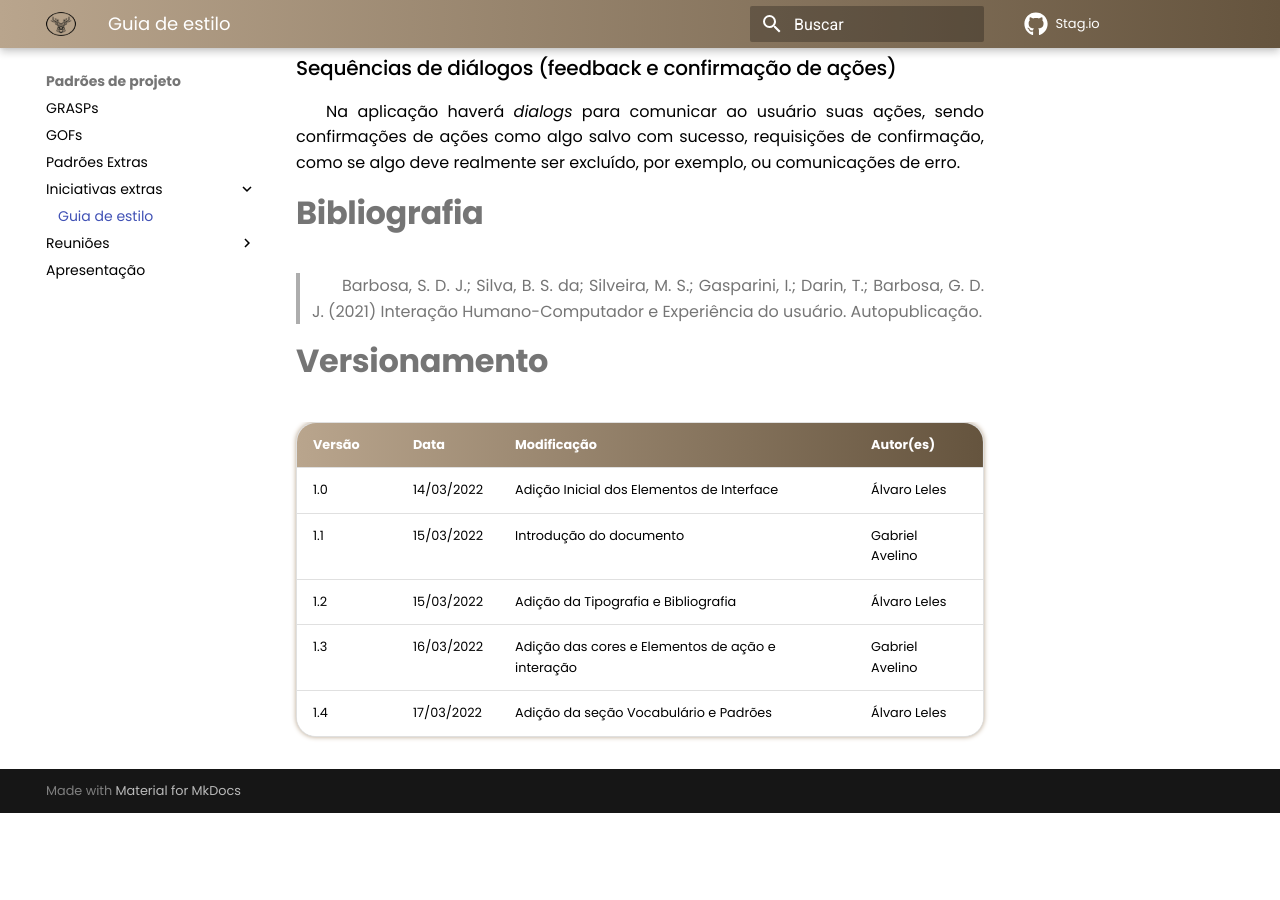
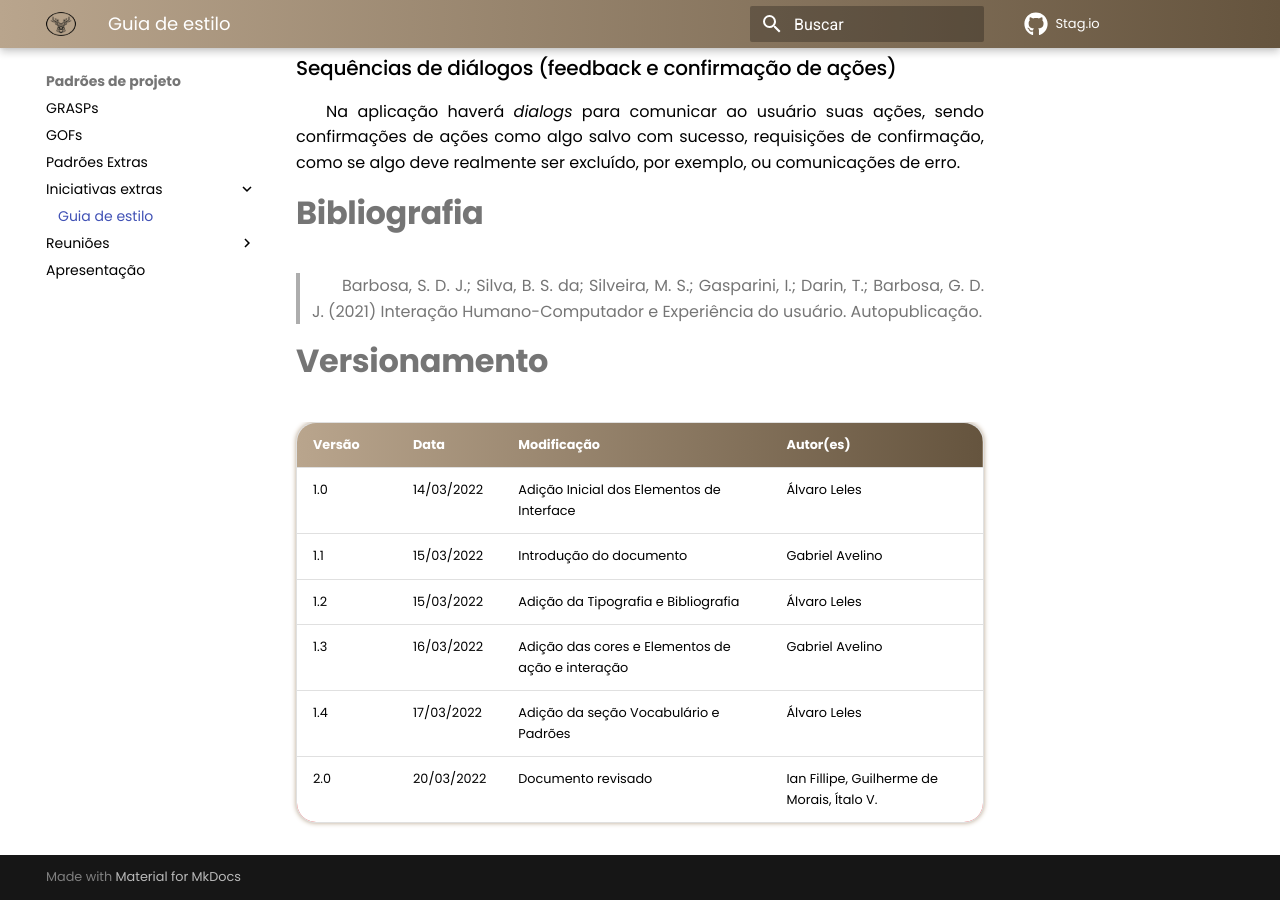
Before and after one commit to UnBArqDsw2021-2/2021.2_G3_stag.io, an MkDocs documentation site: the page built from docs/PadroesDeProjeto/IE/GuiaDeEstilo.md, in a window 1280 px wide and 900 px high, scrolled down 9017 px. Built offline with MkDocs 1.6.1 and Material for MkDocs 9.7.7, drawn with Linux system fonts in a browser that asks for light colours; comment, search, counter and statistics services are not loaded; before the commit the page ends 9830 px from its top, so only the background shows below that.

Commit message:
Documento revisado
Co-authored-by: IanFPFerreira <ianfillipe@gmail.com>
Co-authored-by: guilhermemoraisr <guilhermemoraisr@gmail.com>

```diff
--- a/docs/PadroesDeProjeto/IE/GuiaDeEstilo.md
+++ b/docs/PadroesDeProjeto/IE/GuiaDeEstilo.md
@@ -144,3 +144,4 @@ Versão | Data | Modificação | Autor(es) |
 | 1.2 | 15/03/2022 | Adição da Tipografia e Bibliografia | Álvaro Leles |
 | 1.3 | 16/03/2022 | Adição das cores e Elementos de ação e interação| Gabriel Avelino |
 | 1.4 | 17/03/2022 | Adição da seção Vocabulário e Padrões | Álvaro Leles |
+| 2.0 | 20/03/2022 | Documento revisado | Ian Fillipe, Guilherme de Morais, Ítalo V. |
```
